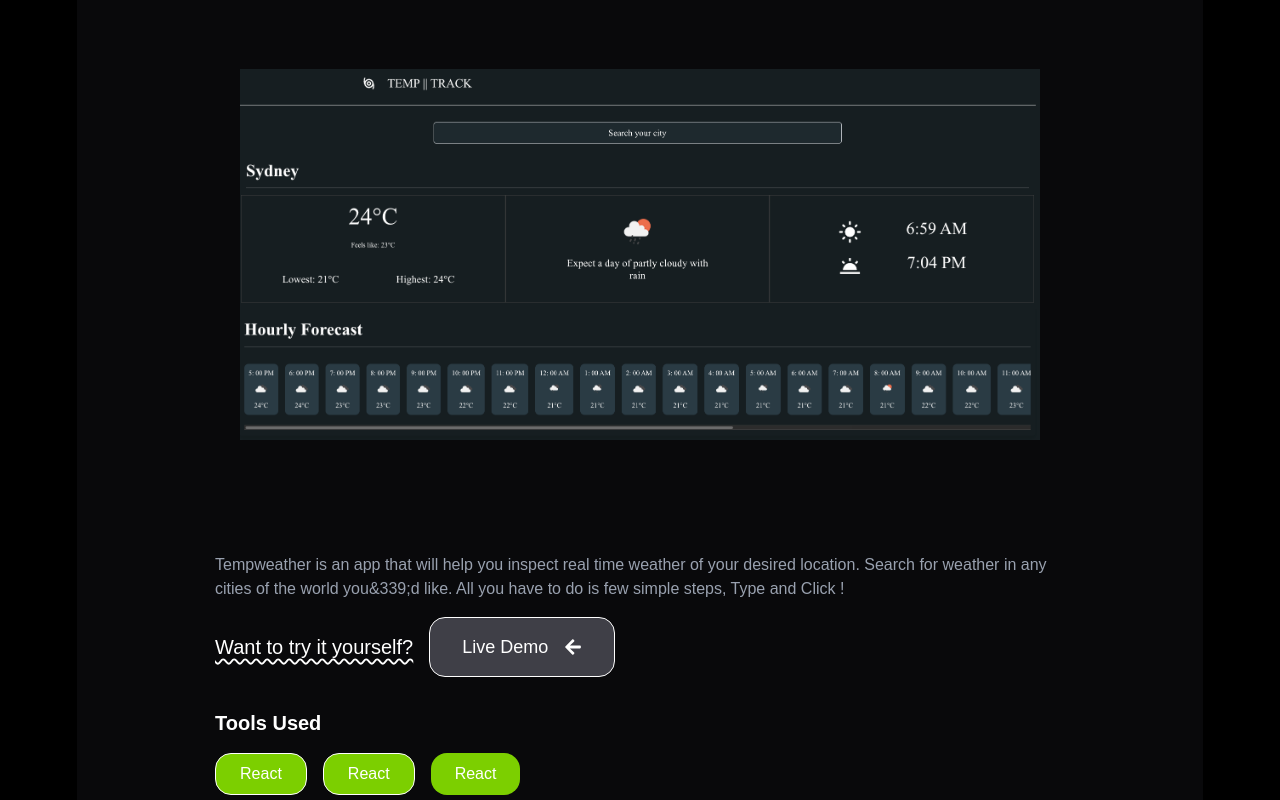
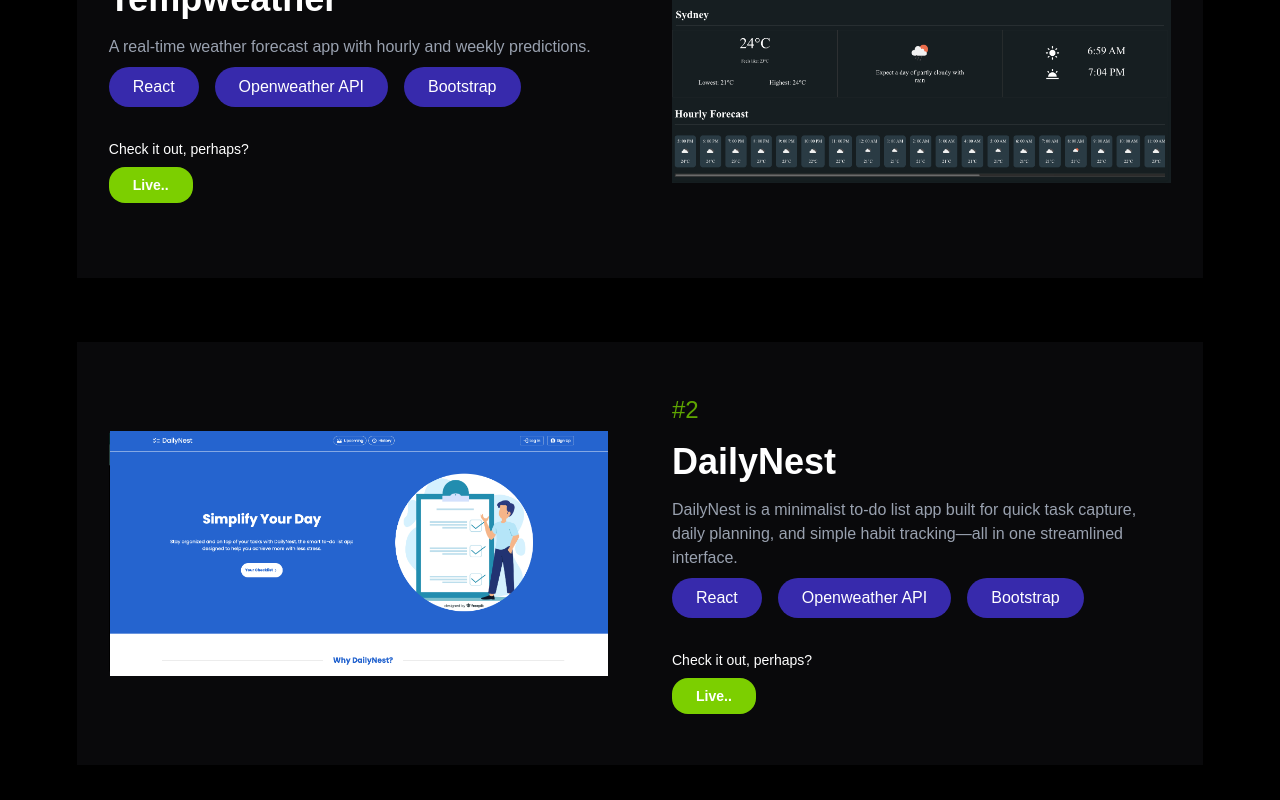
Before and after one commit to raiasim93/my-portfolio, a Next.js app: page /projects in a window 1280 px wide. Shown: the part 360-1160 px from the top of the page. Built offline with nearby package versions, Linux system fonts and the light colour scheme.

Commit message:
Feature: Work on project section, map the datas to reduce handwritten code

```diff
--- a/src/app/projects/ProjectSection.tsx
+++ b/src/app/projects/ProjectSection.tsx
@@ -1,68 +1,83 @@
-'use client'
-import React, { useRef, useEffect } from 'react';
+import React from 'react';
 import Image from 'next/image';
-import { FaArrowLeft } from 'react-icons/fa';
-import gsap from 'gsap';
+
 const ProjectSection = () => {
-  const liveDemoRef = useRef(null);
-  useEffect(()=> {
-    if(liveDemoRef.current){
-      gsap.to(liveDemoRef.current,{
-        translateX: "10px",
-        duration: 1,
-        scale: 1.25,
-        repeat: -1,
-        yoyo: true,
-        ease: "power1.inOut"
-      })
-    }
-  })
+  const projects = [
+    {
+      projectId: 1,
+      image: {
+        imageAlt: 'Tempweather App',
+        source: '/tempweather-thumbnail.png'
+      },
+      projectName: 'Tempweather',
+      projectDescription: 'A real-time weather forecast app with hourly and weekly predictions.',
+      projectTools: ['React', 'Openweather API', 'Bootstrap'],
+      projectLiveSite: ''
+    },
+    {
+      projectId: 2,
+      image: {
+        imageAlt: 'DailyNest',
+        source: '/dailynest-thumbnail.png'
+      },
+      projectName: 'DailyNest',
+      projectDescription: 'DailyNest is a minimalist to-do list app built for quick task capture, daily planning, and simple habit tracking—all in one streamlined interface.',
+      projectTools: ['React', 'Openweather API', 'Bootstrap'],
+      projectLiveSite: ''
+    },
+    {
+      projectId: 3,
+      image: {
+        imageAlt: 'QRifyyy',
+        source: '/qr-thumbnail.png'
+      },
+      projectName: `QR'ifyy`,
+      projectDescription: `QR'ifyy is a sleek QR code generator that lets users create scannable codes for Wi-Fi credentials and web links—ideal for quick sharing with zero hassle.'`,
+      projectTools: ['React', 'Openweather API', 'Bootstrap'],
+      projectLiveSite: ''
+    },
+  ]
   return (
-  <section className='bg-black py-8 px-[6vw] 2xl:px-[16vw] min-h-screen flex flex-col gap-y-16'>
-    <div className='text-4xl lg:text-6xl '>
-      My Latest Works
-    </div>
-    <div className='flex  flex-col justify-between gap-8 min-h-screen bg-zinc-950'>
-        <div className=' w-full p-8 flex flex-col gap-y-8 gap-x-8  '>
-        <h1 className='text-3xl lg:text-5xl font-extrabold w-[80%] mx-auto text-center'> TempWeather </h1>
-            <div className='w-[80%] flex justify-center mx-auto'>
-                <Image alt='project thumbnail'
-                    width={800}
-                    height={800}
-                    src='/tempweather-thumbnail.png'
-                    className='object-contain aspect-[3/2]' />
+    <section className='bg-black min-h-screen  px-[6vw] 2xl:px-[16vw]'>
+      <h1 className='flex justify-center py-12 text-2xl lg:text-4xl'> Latest Projectas </h1>
+      <div className='max-w-7xl rounded-2xl flex flex-col gap-y-16'>
+        {/* project card starts here */}
+        {projects.map((item,index)=> (
+          <div key={index} className={`flex flex-col lg:flex-row bg-zinc-950
+                                       ${index % 2 === 0 ? 'lg:flex-row-reverse': ''} `}>
+          <div className='w-full lg:w-1/2 aspect-[12/9] lg:auto relative rounded-2xl overflow-hidden'>
+            <Image
+              fill
+              alt={item.image.imageAlt}
+              src={item.image.source}
+              className='object-contain p-0 lg:p-8 rounded-2xl'
+            />
+          </div>
+          <div className='w-full lg:w-1/2 flex flex-col justify-center gap-y-8 p-8'>
+            <div className='flex flex-col gap-y-2'>
+              <h2 className='text-xl lg:text-2xl text-lime-600'> &#35;{item.projectId} </h2>
+              <h1 className='text-2xl lg:text-4xl font-extrabold py-2'> {item.projectName} </h1>
+              <p className='text-gray-400'>{item.projectDescription} </p>
+              <div className='flex gap-4 flex-wrap'>
+                {item.projectTools.map((tool,index)=> (
+                    <button key={index} className='py-2 px-6 rounded-full bg-indigo-800 text-md'> {tool} </button>
+                ))}
+
+              </div>
             </div>
-            <div className='w-[80%] mx-auto flex flex-col gap-y-4 justify-center'>
 
-                <p className='text-md text-gray-400'>
-                    Tempweather is an app that will help you inspect real time weather of your desired location. Search for weather in any cities of the world you&339;d like. All you have to do is few simple steps, Type and Click !
-                </p>
-                <div className='lg:flex  gap-x-4'>
-                  <div className='decoration-wavy underline-offset-4 underline text-xl my-4'> Want to try it yourself? </div>
-                  <button className='bg-zinc-700 flex justify-center items-center gap-x-4 rounded-2xl border py-2 px-8 w-fit text-lg hover:scale-110'> Live Demo <FaArrowLeft /> </button>
-                </div>
 
-             </div>
-             <div className='w-[80%] mx-auto flex flex-col gap-y-4'>
-                  <div className='text-xl font-semibold'> Tools Used </div>
-                  <div className='flex gap-x-4' >
-                    <button className='bg-lime-500 border py-2 px-6 rounded-2xl'>
-                        React
-                     </button>
-                    <button className='bg-lime-500 border  py-2 px-6 rounded-2xl'>
-                        React
-                     </button>
-                    <button className='bg-lime-500  py-2 px-6 rounded-2xl'>
-                        React
-                     </button>
+            <div className='flex flex-col gap-y-2 font-light text-sm'>
+              <h3> Check it out, perhaps? </h3>
+              <button className='py-2 px-6 rounded-2xl w-fit bg-lime-500 text-md font-extrabold'> Live.. </button>
+            </div>
+          </div>
 
-                  </div>
-            </div>
         </div>
+        ))}
 
-     </div>
-
-</section>
+      </div>
+    </section>
   )
 }
 
```
